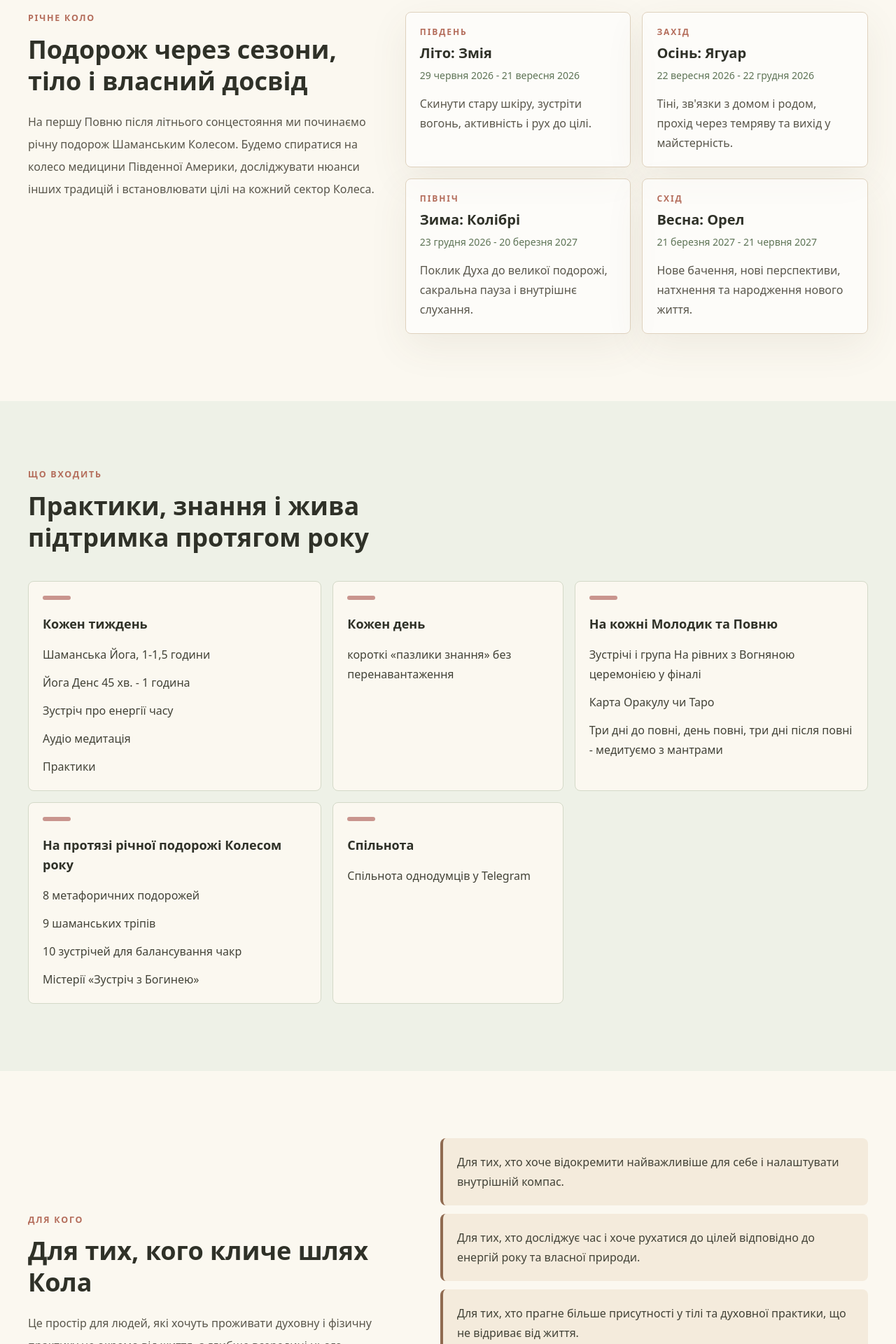
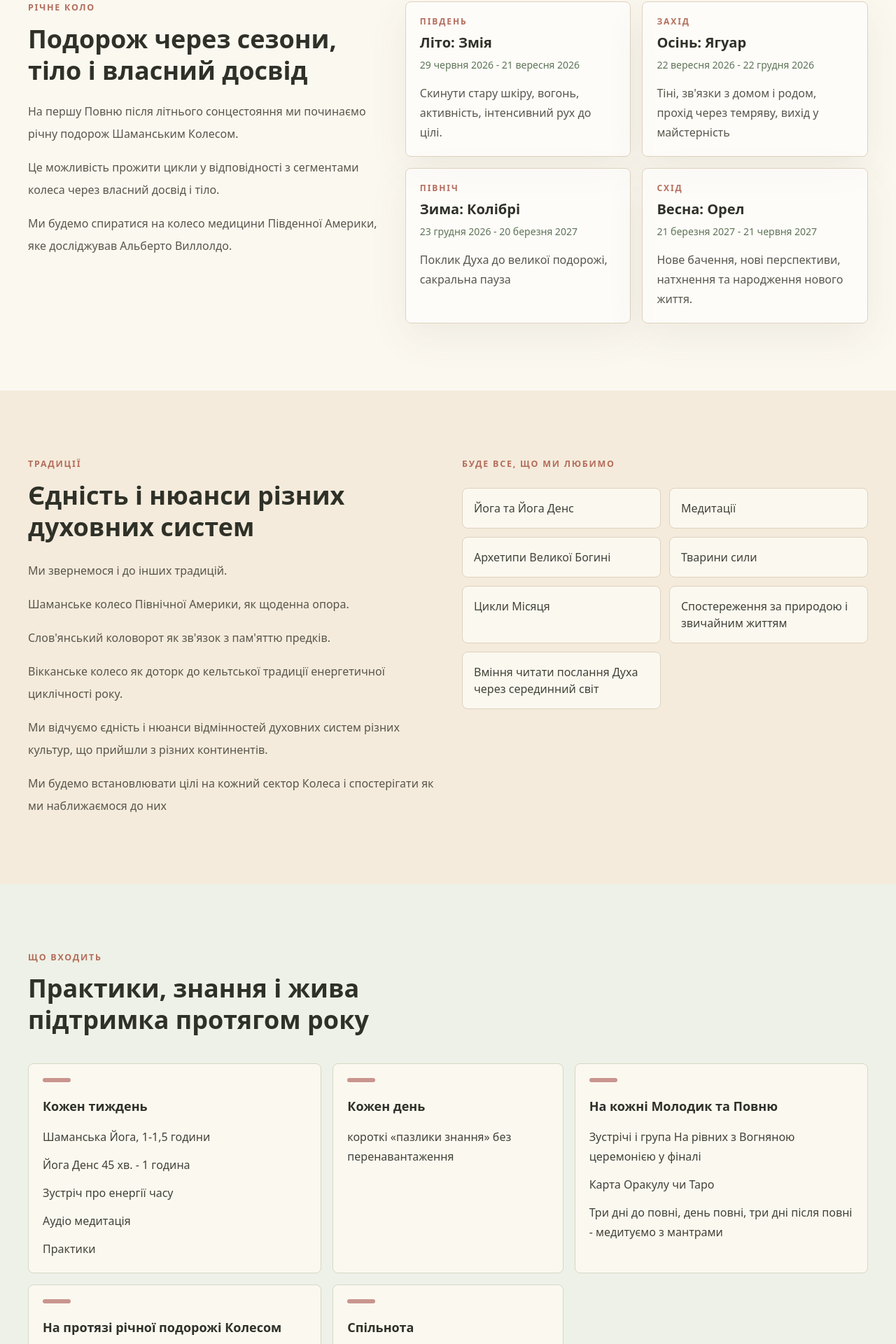
Before and after one commit to zobnov/yogashamanic, a Next.js app: page / in a window 1280 px wide. Shown: the part 830-2750 px from the top of the page at 70% size. Built offline with nearby package versions, Linux system fonts and the light colour scheme.

Commit message:
Content revision

```diff
--- a/app/page.tsx
+++ b/app/page.tsx
@@ -4,21 +4,21 @@ const wheelSegments = [
     symbol: "Змія",
     season: "Літо",
     dates: "29 червня 2026 - 21 вересня 2026",
-    text: "Скинути стару шкіру, зустріти вогонь, активність і рух до цілі.",
+    text: "Скинути стару шкіру, вогонь, активність, інтенсивний рух до цілі.",
   },
   {
     direction: "Захід",
     symbol: "Ягуар",
     season: "Осінь",
     dates: "22 вересня 2026 - 22 грудня 2026",
-    text: "Тіні, зв'язки з домом і родом, прохід через темряву та вихід у майстерність.",
+    text: "Тіні, зв'язки з домом і родом, прохід через темряву, вихід у майстерність",
   },
   {
     direction: "Північ",
     symbol: "Колібрі",
     season: "Зима",
     dates: "23 грудня 2026 - 20 березня 2027",
-    text: "Поклик Духа до великої подорожі, сакральна пауза і внутрішнє слухання.",
+    text: "Поклик Духа до великої подорожі, сакральна пауза",
   },
   {
     direction: "Схід",
@@ -27,6 +27,25 @@ const wheelSegments = [
     dates: "21 березня 2027 - 21 червня 2027",
     text: "Нове бачення, нові перспективи, натхнення та народження нового життя.",
   },
+];
+
+const traditions = [
+  "Ми звернемося і до інших традицій.",
+  "Шаманське колесо Північної Америки, як щоденна опора.",
+  "Слов'янський коловорот як зв'язок з пам'яттю предків.",
+  "Вікканське колесо як доторк до кельтської традиції енергетичної циклічності року.",
+  "Ми відчуємо єдність і нюанси відмінностей духовних систем різних культур, що прийшли з різних континентів.",
+  "Ми будемо встановлювати цілі на кожний сектор Колеса і спостерігати як ми наближаємося до них",
+];
+
+const belovedPractices = [
+  "Йога та Йога Денс",
+  "Медитації",
+  "Архетипи Великої Богині",
+  "Тварини сили",
+  "Цикли Місяця",
+  "Спостереження за природою і звичайним життям",
+  "Вміння читати послання Духа через серединний світ",
 ];
 
 const includeGroups = [
@@ -90,10 +109,14 @@ const pricing = [
 ];
 
 const audience = [
-  "Для тих, хто хоче відокремити найважливіше для себе і налаштувати внутрішній компас.",
-  "Для тих, хто досліджує час і хоче рухатися до цілей відповідно до енергій року та власної природи.",
-  "Для тих, хто прагне більше присутності у тілі та духовної практики, що не відриває від життя.",
+  "Для тих, хто втомився від занадто великої кількості духовних вчителів і голосів з усіх сторін і сторінок і хоче відокремити найважливіше для себе, налаштувати внутрішній компас.",
+  "Для тих, хто досліджує час, відчуває, що він може текти по-різному.",
+  "Хто хоче пізнати себе і рухатися до цілей органічно відповідно до енергій року і власної природи.",
+  "Хто хоче знайти свій власний унікальний красивий ритм.",
+  "Для тих, хто хоче більше присутності у власному тілі.",
+  "Для тих, хто шукає духовну та фізичну практику, що не відриває від життя, а допомагає проживати його глибше.",
   "Для практиків йоги, психологів, дослідників символів, архетипів і шаманських традицій.",
+  "І для всіх, кого кличе шлях Кола.",
 ];
 
 const faqs = [
@@ -102,16 +125,16 @@ const faqs = [
     answer: "Старт заплановано на 30 червня 2026 року, на першу Повню після літнього сонцестояння.",
   },
   {
-    question: "Чи можна приєднатися без досвіду йоги?",
-    answer: "Так. Практики можна адаптувати під свій стан і темп. Якщо у вас є медичні обмеження, додайте тут власну примітку або рекомендацію.",
+    question: "На що спирається річна подорож?",
+    answer: "Ми будемо спиратися на колесо медицини Південної Америки, яке досліджував Альберто Виллолдо.",
   },
   {
-    question: "Де проходять зустрічі?",
-    answer: "Програма проходить онлайн. Додайте тут платформу, формат записів і деталі доступу.",
+    question: "Що відбувається на Молодик та Повню?",
+    answer: "Зустрічі і група На рівних з Вогняною церемонією у фіналі, Карта Оракулу чи Таро. Три дні до повні, день повні, три дні після повні - медитуємо з мантрами.",
   },
   {
-    question: "Що робити, якщо я пропущу зустріч?",
-    answer: "Додайте тут ваші правила щодо записів, матеріалів і підтримки в Telegram.",
+    question: "Які є варіанти участі?",
+    answer: "Літній сектор на 3 місяці, Літо + Осінь на 6 місяців або Повне Коло Року.",
   },
 ];
 
@@ -134,14 +157,13 @@ export default function Home() {
 
           <div className="max-w-3xl pb-10 pt-24 sm:pb-16 lg:pt-32">
             <p className="mb-5 text-sm font-semibold uppercase tracking-[0.18em] text-[#eadfcb]">
-              Річна онлайн-програма
+              Початок: 30 червня 2026 року
             </p>
             <h1 className="max-w-2xl text-5xl font-semibold leading-[1.02] sm:text-6xl lg:text-7xl">
               Йога і Шаманське Колесо
             </h1>
             <p className="mt-6 max-w-xl text-lg leading-8 text-white/86 sm:text-xl">
-              Знання і практики для річної подорожі через тіло, цикли природи,
-              архетипи, медитації та власний красивий ритм.
+              Знання і практики
             </p>
             <div className="mt-9 flex flex-col gap-3 sm:flex-row">
               <form action="/api/checkout" method="post">
@@ -179,9 +201,15 @@ export default function Home() {
             </h2>
             <p className="mt-5 text-base leading-8 text-[#59564b]">
               На першу Повню після літнього сонцестояння ми починаємо річну
-              подорож Шаманським Колесом. Будемо спиратися на колесо медицини
-              Південної Америки, досліджувати нюанси інших традицій і
-              встановлювати цілі на кожний сектор Колеса.
+              подорож Шаманським Колесом.
+            </p>
+            <p className="mt-4 text-base leading-8 text-[#59564b]">
+              Це можливість прожити цикли у відповідності з сегментами колеса
+              через власний досвід і тіло.
+            </p>
+            <p className="mt-4 text-base leading-8 text-[#59564b]">
+              Ми будемо спиратися на колесо медицини Південної Америки, яке
+              досліджував Альберто Виллолдо.
             </p>
           </div>
           <div className="grid gap-4 sm:grid-cols-2">
@@ -200,6 +228,35 @@ export default function Home() {
                 <p className="mt-4 leading-7 text-[#59564b]">{segment.text}</p>
               </article>
             ))}
+          </div>
+        </div>
+      </section>
+
+      <section className="bg-[#f4ebdc] px-5 py-16 sm:px-8 sm:py-24 lg:px-10">
+        <div className="mx-auto grid max-w-7xl gap-10 lg:grid-cols-[1fr_1fr]">
+          <div>
+            <p className="section-kicker">Традиції</p>
+            <h2 className="mt-3 text-3xl font-semibold leading-tight text-[#2f3128] sm:text-4xl">
+              Єдність і нюанси різних духовних систем
+            </h2>
+            <div className="mt-6 space-y-4 text-base leading-8 text-[#59564b]">
+              {traditions.map((item) => (
+                <p key={item}>{item}</p>
+              ))}
+            </div>
+          </div>
+          <div>
+            <p className="section-kicker">Буде все, що ми любимо</p>
+            <div className="mt-6 grid gap-3 sm:grid-cols-2">
+              {belovedPractices.map((item) => (
+                <div
+                  className="rounded-[8px] border border-[#dfd2be] bg-[#fbf8f0] p-4 text-[#424237]"
+                  key={item}
+                >
+                  {item}
+                </div>
+              ))}
+            </div>
           </div>
         </div>
       </section>
@@ -240,10 +297,6 @@ export default function Home() {
             <h2 className="mt-3 text-3xl font-semibold leading-tight text-[#2f3128] sm:text-4xl">
               Для тих, кого кличе шлях Кола
             </h2>
-            <p className="mt-5 text-base leading-8 text-[#59564b]">
-              Це простір для людей, які хочуть проживати духовну і фізичну
-              практику не окремо від життя, а глибше всередині нього.
-            </p>
           </div>
           <div className="space-y-3">
             {audience.map((item) => (
```
